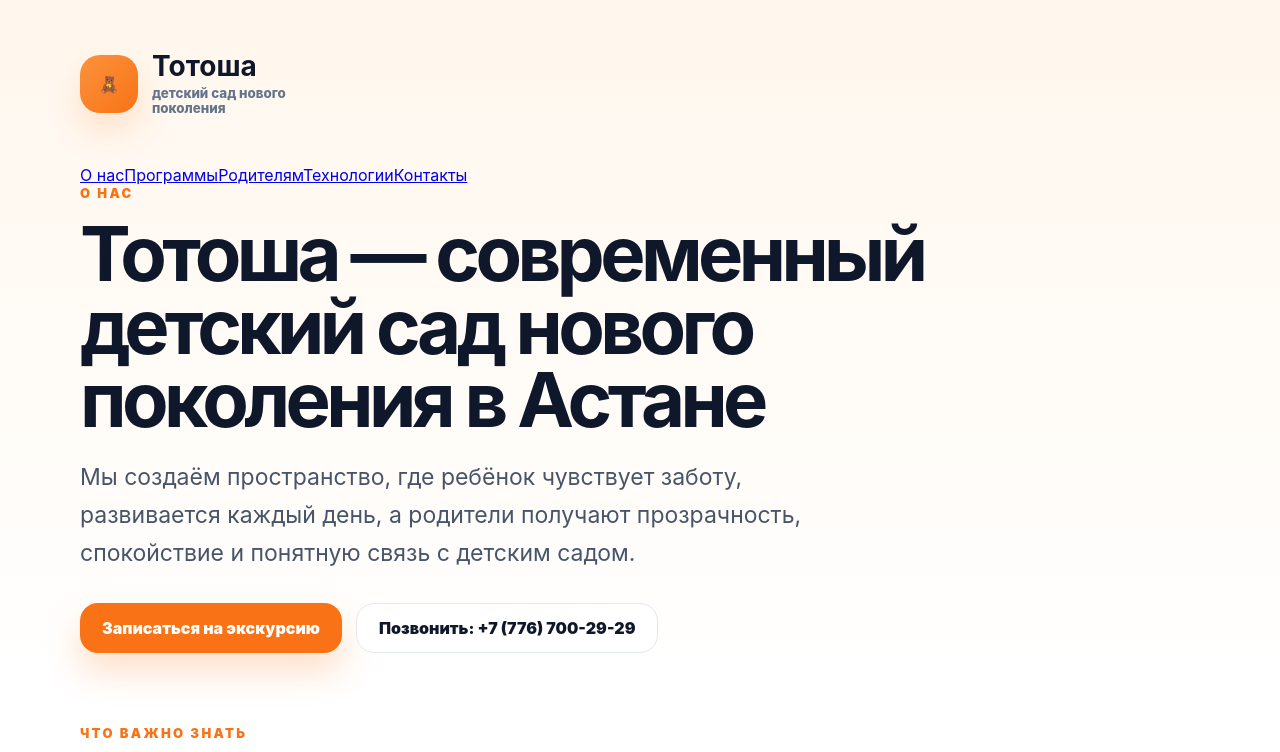
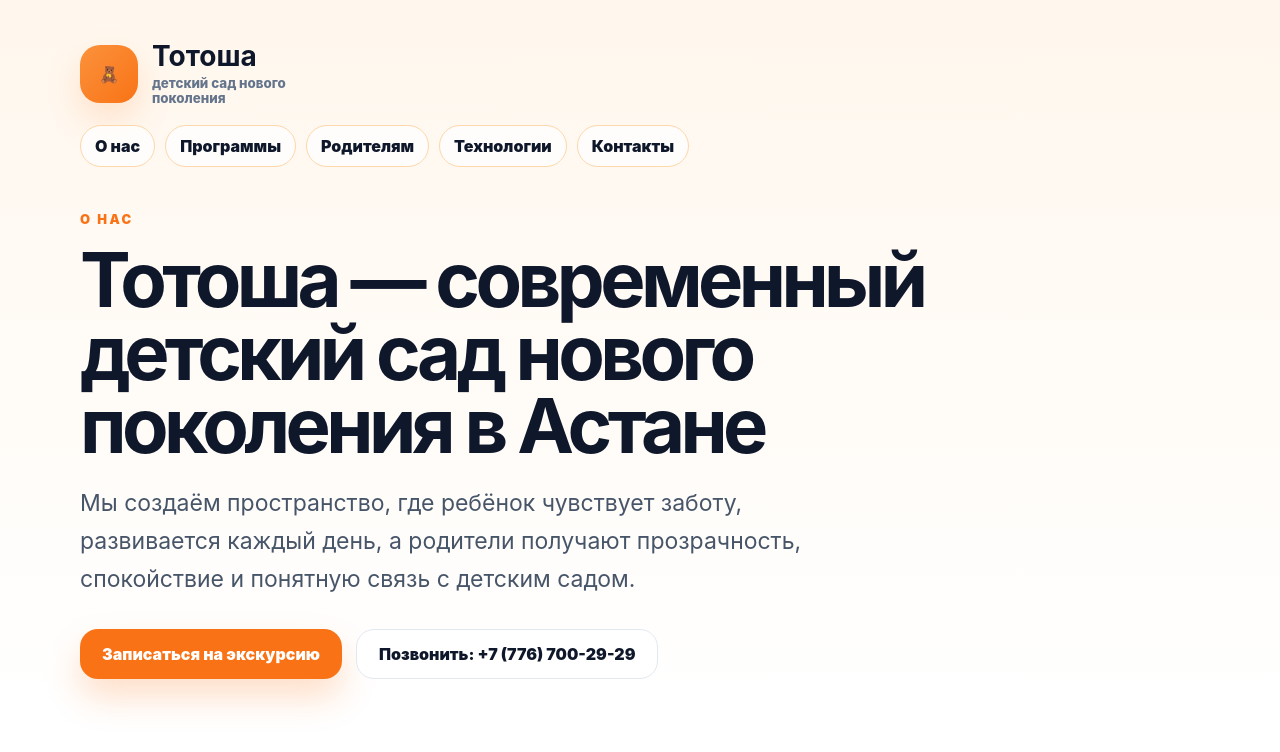
Before and after one commit to nexora-kz/totosha, a Next.js app: page /about in a window 1280 px wide. Shown: the top 752 px of the page. Built offline with nearby package versions, Linux system fonts and the light colour scheme.

Commit message:
TOTOSHA SEO v036: style expanded SEO pages

```diff
--- a/app/seo.css
+++ b/app/seo.css
@@ -12,7 +12,7 @@
 }
 
 .seo-landing__hero {
-  padding: 52px 0 34px;
+  padding: 42px 0 34px;
 }
 
 .seo-landing__brand {
@@ -21,7 +21,24 @@
   gap: 14px;
   color: inherit;
   text-decoration: none;
-  margin-bottom: 48px;
+  margin-bottom: 18px;
+}
+
+.seo-landing__nav {
+  display: flex;
+  flex-wrap: wrap;
+  gap: 10px;
+  margin: 0 0 44px;
+}
+
+.seo-landing__nav a {
+  color: #0f172a;
+  text-decoration: none;
+  font-weight: 900;
+  padding: 10px 14px;
+  border-radius: 999px;
+  background: rgba(255, 255, 255, 0.78);
+  border: 1px solid #fed7aa;
 }
 
 .seo-landing__logo {
@@ -73,6 +90,41 @@
 
 .seo-landing__content {
   padding: 38px 0 56px;
+}
+
+.seo-landing__details,
+.seo-landing__faq {
+  padding-top: 8px;
+}
+
+.seo-detail-list,
+.seo-faq-list {
+  display: grid;
+  grid-template-columns: repeat(2, 1fr);
+  gap: 18px;
+}
+
+.seo-detail,
+.seo-faq {
+  background: #fff;
+  border: 1px solid #e2e8f0;
+  border-radius: 28px;
+  padding: clamp(20px, 3vw, 30px);
+  box-shadow: 0 20px 50px rgba(15, 23, 42, 0.06);
+}
+
+.seo-detail h3,
+.seo-faq h3 {
+  margin: 0 0 10px;
+  font-size: 22px;
+  letter-spacing: -0.02em;
+}
+
+.seo-detail p,
+.seo-faq p {
+  color: #64748b;
+  line-height: 1.7;
+  margin: 0;
 }
 
 .seo-landing__footer {
@@ -173,7 +225,9 @@
 }
 
 @media (max-width: 860px) {
-  .status-grid {
+  .status-grid,
+  .seo-detail-list,
+  .seo-faq-list {
     grid-template-columns: repeat(2, 1fr);
   }
 }
@@ -191,7 +245,9 @@
     justify-content: center;
   }
 
-  .status-grid {
+  .status-grid,
+  .seo-detail-list,
+  .seo-faq-list {
     grid-template-columns: 1fr;
   }
 }
```
